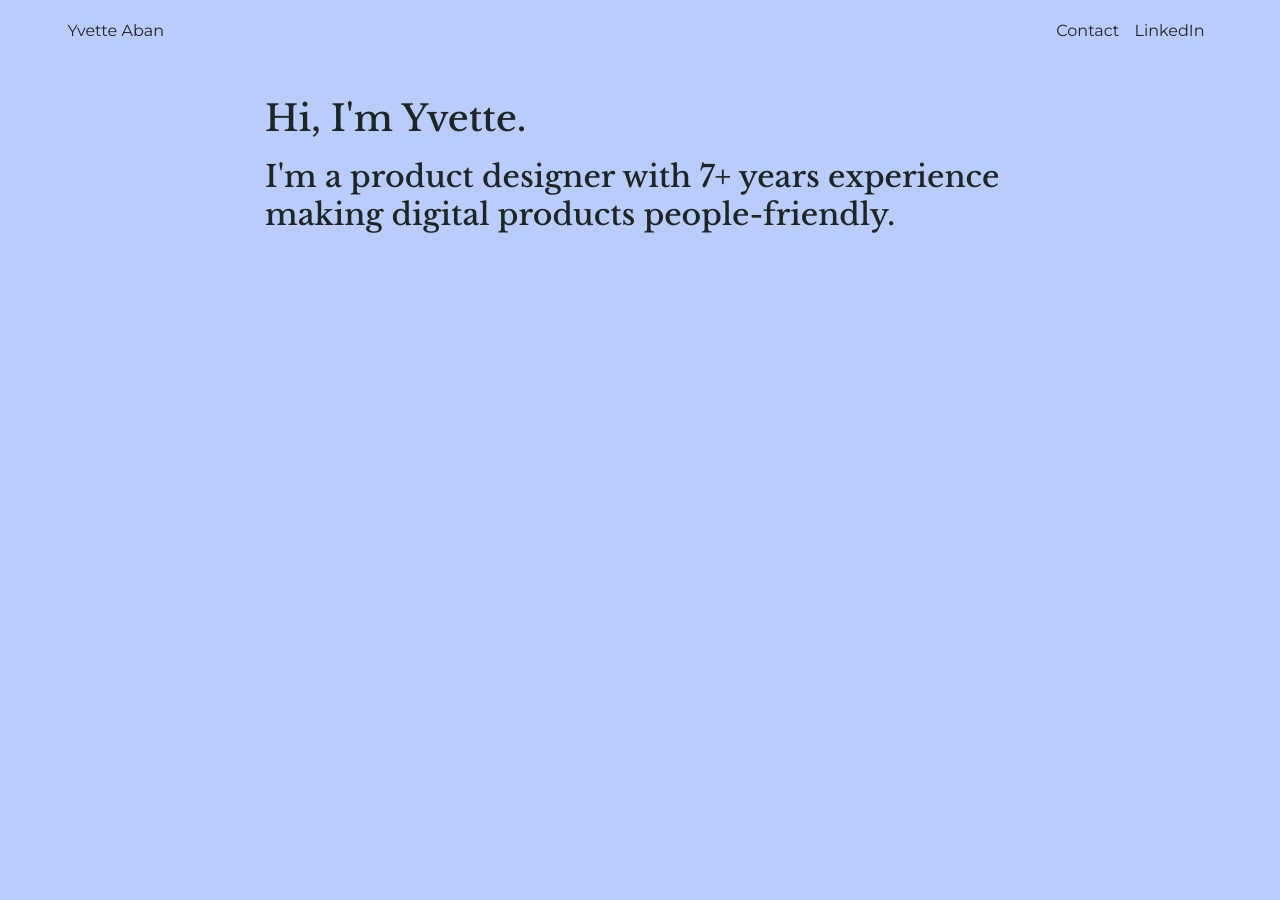
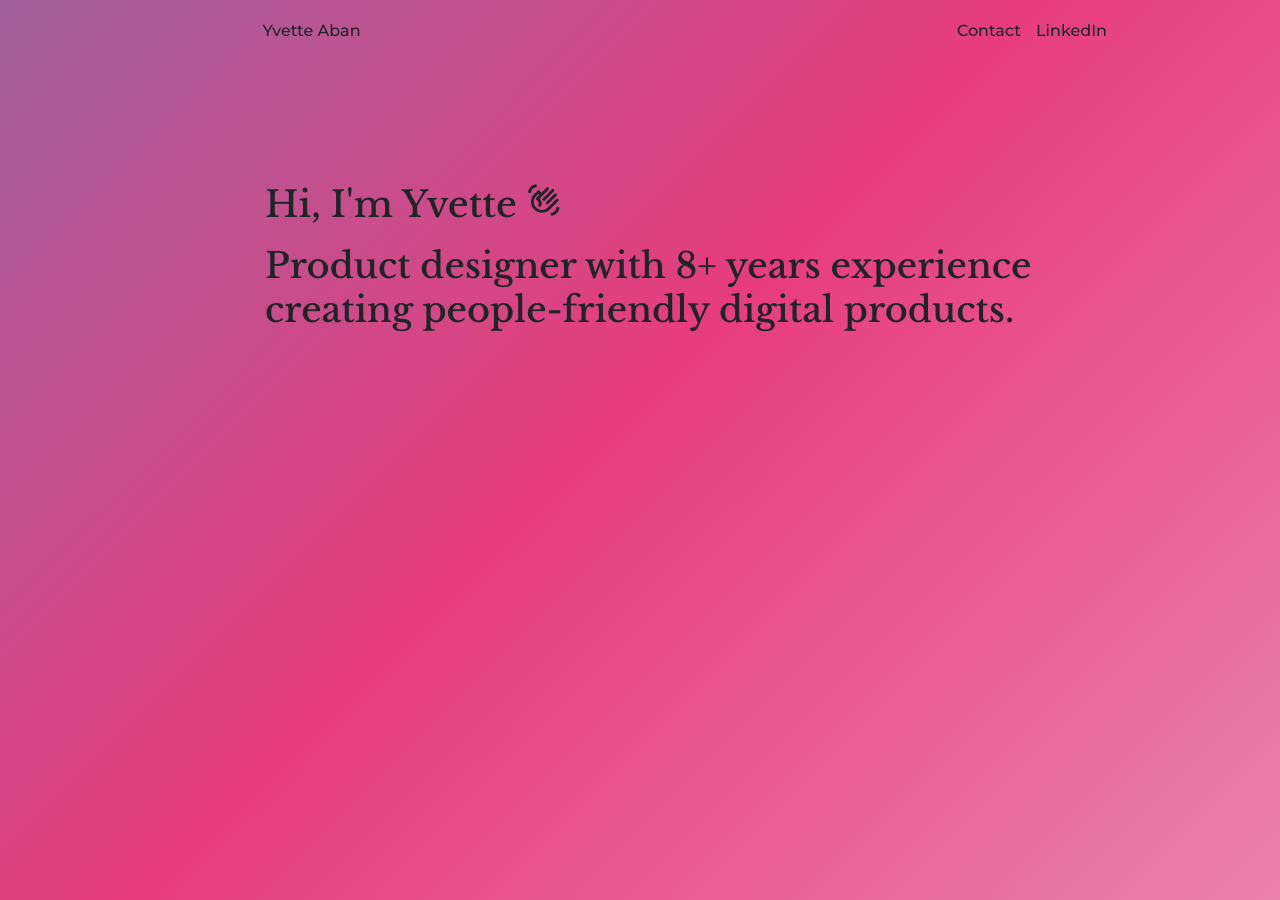
Before and after one commit to yvetteaban/yvetteaban.github.io, a Jekyll site: the page built from index.html, in a window 1280 px wide. Built offline with Jekyll 4.4.1, drawn with Linux system fonts in a browser that asks for light colours; nearby versions of some CDN libraries.

Commit message:
content changes

```diff
--- a/_includes/footer.html
+++ b/_includes/footer.html
@@ -5,6 +5,7 @@
   <p><a href="https://www.linkedin.com/in/{{ site.linkedin_username }}" target="_blank" title="LinkedIn">LinkedIn</a></p>
 {% endif %}
 
+<i class="fa fa-envelope-square"></i>
 </div>
 </footer>
 </div>
--- a/_includes/head.html
+++ b/_includes/head.html
@@ -11,7 +11,6 @@
   <link rel="alternate" type="application/rss+xml" title="{{ site.title }}" href="{{ "/feed.xml" | prepend: site.baseurl | prepend: site.url }}" />
 
   <script src="https://use.fontawesome.com/c144da322c.js"></script>
-  <!-- <link rel="preconnect" href="https://fonts.googleapis.com">
-  <link rel="preconnect" href="https://fonts.gstatic.com" crossorigin>
-  <link href="https://fonts.googleapis.com/css2?family=DM+Serif+Display:ital@0;1&display=swap" rel="stylesheet">   -->
+  <!-- <link rel="stylesheet" href="https://fonts.googleapis.com/css2?family=Material+Symbols+Outlined:opsz,wght,FILL,GRAD@20..48,100..700,0..1,-50..200&icon_names=waving_hand" /> -->
+
 </head>
--- a/_includes/nav.html
+++ b/_includes/nav.html
@@ -1,5 +1,7 @@
 <div class="site-nav-wrapper">
 	<nav class="site-nav container">
+	<div class="row">
+        <div class="col-sm-9 col-md-9 col-sm-offset-2 col-md-offset-2">
 		<div class="site-title"><a href="{{ site.baseurl }}/" title="Yvette Aban">Yvette Aban</a></div>
 		<ul>
 			<li><a href="/contact" title="Contact">Contact</a></li>
@@ -7,5 +9,7 @@
             <li><a href="https://www.linkedin.com/in/{{ site.linkedin_username }}" target="_blank" title="LinkedIn">LinkedIn</a></li>
             {% endif %}
 		</ul>
+		</div>
+		</div>
 	</nav>
 </div>
--- a/_layouts/default.html
+++ b/_layouts/default.html
@@ -9,7 +9,7 @@
 
 <div class="container">
 	<div class="row">
-		<div class="col-sm-8 col-md-8 col-sm-offset-2 col-md-offset-2">
+		<div class="col-sm-7 col-md-7 col-sm-offset-3 col-md-offset-3">
 			{{ content }}
 		</div>
 	</div>
--- a/_layouts/homepage.html
+++ b/_layouts/homepage.html
@@ -8,18 +8,18 @@
 {% include nav.html %}
 
 <div class="homepage">
+
     <div class="container">
 	<div class="row">
-        <div class="col-sm-8 col-md-8 col-sm-offset-2 col-md-offset-2">
-        <section class="intro">
-            <h1>Hi, I'm Yvette.</h1>
-            <h2>I'm a product designer with 7+ years experience making digital products people-friendly. </h2>
-        </section>
+        <div class="col-sm-9 col-md-9 col-sm-offset-2 col-md-offset-2">
+            <section class="intro">
+                <h1>Hi, I'm Yvette <span class="material-symbols-outlined">waving_hand</span></h1>
+                <h2>Product designer with 8+ years experience creating people-friendly digital products.</h2>
+            </section>
         </div>
     </div>
     </div>
 </div>
 
-
 </body>
 </html>
--- a/css/main.scss
+++ b/css/main.scss
@@ -8,7 +8,6 @@ $base-font-size:   16px;
 $small-font-size:  $base-font-size * 0.875;
 $base-line-height: 1.6;
 $serif-font: "Libre Baskerville", serif;
-
 $spacing-unit:     20px;
 
 $text-color: #000;
@@ -30,11 +29,9 @@ $finehumans-yellow: #CFC329;
 $violet: #7059FB;
 $violet-dark: #4807b1;
 
-$surface-light: #fff;
-$surface-dark: #000;
 $highlight-light: #9194fa;
 $highlight-dark: #505389;
-$surface-100: #e2e0da;
+$surface-100: #f5f3eb;
 $surface-200: #787877;
 $surface-300: #baccfa;
 $surface-400: #1c2627;
@@ -72,24 +69,38 @@ $on-laptop:        800px;
   "bootstrap"
 ;
 
-@import url('https://fonts.googleapis.com/css2?family=Geologica:wght@300;400;500;600;700&display=swap');
-@import url('https://fonts.googleapis.com/css2?family=DM+Serif+Display:ital@0;1&display=swap');
-@import url('https://fonts.googleapis.com/css2?family=DM+Serif+Display:ital@0;1&family=Montserrat:ital,wght@0,100..900;1,100..900&display=swap');
 @import url('https://fonts.googleapis.com/css2?family=Libre+Baskerville:ital,wght@0,400..700;1,400..700&family=Montserrat:ital,wght@0,100..900;1,100..900&display=swap');
+@import url('https://fonts.googleapis.com/css2?family=Material+Symbols+Outlined:opsz,wght,FILL,GRAD@20..48,100..700,0..1,-50..200&icon_names=waving_hand');
+
 
 html {
   height: 100%;
 }
 body {
-  background-color: $surface-300;
+  background-color: $surface-100;
   //background-image: linear-gradient(to right, #d3cce3, #e9e4f0);
   font-family: $base-font-family;
   color: $surface-400;
   font-size: 16px;
-  font-weight: 400;
+  font-weight: 500;
   min-height: 100%;
   display: flex;
   flex-direction: column;
+	background: linear-gradient(-45deg, #cabbe94d, #e73c7e, #23a6d5, #23d5ab);
+	background-size: 400% 400%;
+	animation: gradient 15s ease infinite;
+	height: 100vh;
+}
+@keyframes gradient {
+	0% {
+		background-position: 0% 50%;
+	}
+	50% {
+		background-position: 100% 50%;
+	}
+	100% {
+		background-position: 0% 50%;
+	}
 }
 h1, h2, h3, h4, h5, h6 {
   font-family: $serif-font;
@@ -114,11 +125,19 @@ a:hover {
   font-family: $serif-font;
 }
 
+.material-symbols-outlined {
+  font-size: 34px;
+  font-variation-settings:
+  'FILL' 0,
+  'wght' 400,
+  'GRAD' 0,
+  'opsz' 24;
+}
+
 
 /* ------------------------------------------------------------------ */
 /* NAVIGATION */
 /* ------------------------------------------------------------------ */
-
 .site-nav, .site-footer {
   padding-top: $spacing-unit;
   padding-bottom: $spacing-unit;
@@ -196,27 +215,27 @@ a:hover {
 /* ------------------------------------------------------------------ */
 .banner {
   margin-bottom: $spacing-unit;
-  //text-align: center;
+  padding: 40px 0 0;
+
+ @media screen and (min-width: $on-laptop) {
+  padding: 100px 0 0;
+ }
   h2 {
-    margin: 0;
-    padding-top: $spacing-unit;
-    padding-bottom: $spacing-unit;
-    font-size: 2.5em;
+    //margin: 0;
   }
 }
 
 .homepage {
   .intro {
-    //text-align: center;
-    padding: 1em 0;
+    padding: 40px 0 60px;
 
-    // @media screen and (min-width: $on-laptop) {
-    //   width: 80%;
-    //   margin: 0 auto;
-    // }
+  @media screen and (min-width: $on-laptop) {
+  padding: 100px 0 0;
+ }
   }
   h2 {
     line-height: 1.25em;
+    font-size: 2.2em;
   }
 }
 
@@ -244,10 +263,12 @@ a:hover {
 
 /* contact */
 .contact-page {
+  padding-bottom: 60px;
+
   .content-wrapper {
     form {
       background: rgba(255, 255, 255, 1);
-      color: $surface-dark;
+      color: $text-color;
       padding: 20px;
       border: 1px solid $surface-400;
       border-radius: 8px;
@@ -266,16 +287,6 @@ a:hover {
   }
 }
 
-/* resume */
-.resume-page {
-  section {
-    h2 {
-      border-bottom: 3px solid transparent;
-      border-image: linear-gradient(90deg, rgba(245,24,249,1) 0%, rgba(57,24,249,1) 100%);
-      border-image-slice: 1;
-    }
-  }
-}
 
 /* blog */
 .display-flex {
```
Also changed, not shown: 5 other files.
